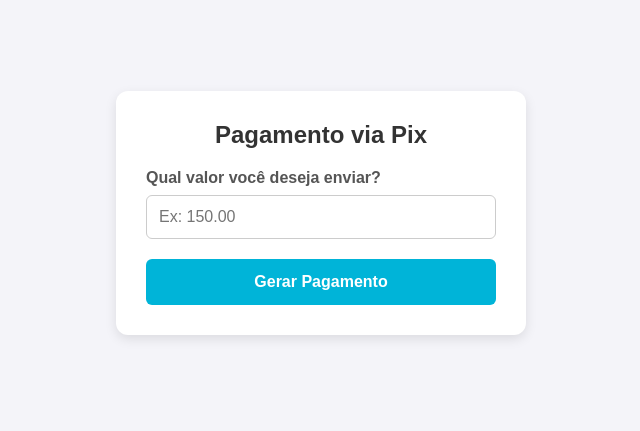
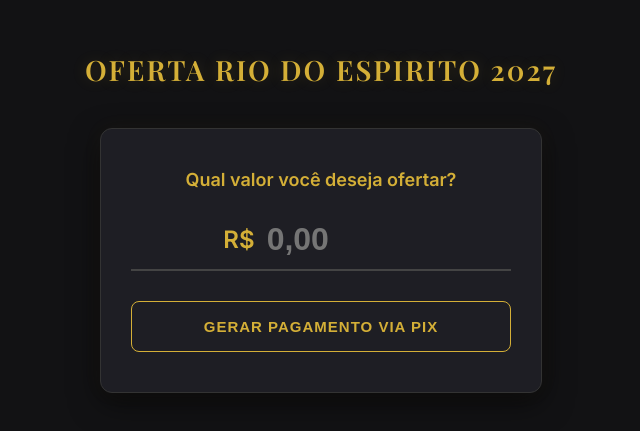
Before and after one commit to LuizPascon/pagamento-pix, a plain HTML site: page index.html in a window 1280 px wide. Shown: the part 187-618 px from the top of the page, without its empty margins (319-959 px from the left). Drawn offline with nearby package versions, Linux system fonts and the light colour scheme.

Commit message:
Update index.html

```diff
--- a/index.html
+++ b/index.html
@@ -3,43 +3,173 @@
 <head>
     <meta charset="UTF-8">
     <meta name="viewport" content="width=device-width, initial-scale=1.0">
-    <title>Pagamento via Pix</title>
+    <title>Oferta Rio do Espirito 2027</title>
+
+    <!-- Fonte elegante para o título -->
+    <link href="https://fonts.googleapis.com/css2?family=Playfair+Display:wght@600&family=Inter:wght@400;600&display=swap" rel="stylesheet">
     <script src="https://cdnjs.cloudflare.com/ajax/libs/qrcodejs/1.0.0/qrcode.min.js"></script>
-    <!-- Aqui o HTML carrega o seu arquivo de configuração -->
     <script src="config.js"></script>
+
     <style>
-        body { font-family: Arial, sans-serif; background-color: #f4f4f9; display: flex; justify-content: center; align-items: center; min-height: 100vh; margin: 0; }
-        .container { background: #fff; padding: 30px; border-radius: 12px; box-shadow: 0 4px 12px rgba(0,0,0,0.1); text-align: center; width: 100%; max-width: 350px; }
-        h2 { margin-top: 0; color: #333; }
-        .input-group { margin: 20px 0; text-align: left; }
-        .input-group label { display: block; margin-bottom: 8px; font-weight: bold; color: #555; }
-        .input-group input { width: 100%; padding: 12px; border: 1px solid #ccc; border-radius: 6px; font-size: 16px; box-sizing: border-box; }
-        button { width: 100%; padding: 14px; background: #00b4d8; color: #fff; border: none; border-radius: 6px; font-size: 16px; font-weight: bold; cursor: pointer; transition: 0.3s; }
-        button:hover { background: #0096c7; }
-        .btn-secundario { background: #e0e0e0; color: #333; margin-top: 10px; }
-        .btn-secundario:hover { background: #ccc; }
+        /* Fundo escuro geral */
+        body {
+            font-family: 'Inter', sans-serif;
+            background-color: #121214;
+            color: #e1e1e6;
+            display: flex;
+            flex-direction: column;
+            justify-content: center;
+            align-items: center;
+            min-height: 100vh;
+            margin: 0;
+            padding: 20px;
+            box-sizing: border-box;
+        }
+
+        /* Título Dourado */
+        .titulo-principal {
+            font-family: 'Playfair Display', serif;
+            color: #d4af37; /* Dourado */
+            text-align: center;
+            font-size: 28px;
+            text-transform: uppercase;
+            letter-spacing: 2px;
+            margin-bottom: 40px;
+            text-shadow: 0 0 15px rgba(212, 175, 55, 0.2);
+        }
+
+        /* Caixa de conteúdo escura com borda sutil */
+        .container {
+            background: #1e1e24;
+            padding: 40px 30px;
+            border-radius: 12px;
+            border: 1px solid #333;
+            box-shadow: 0 10px 30px rgba(0,0,0,0.5), 0 0 20px rgba(212, 175, 55, 0.05);
+            text-align: center;
+            width: 100%;
+            max-width: 380px;
+        }
+
+        h2 {
+            margin-top: 0;
+            color: #d4af37;
+            font-size: 18px;
+            font-weight: 600;
+            margin-bottom: 30px;
+        }
+
+        .input-group { margin: 20px 0 30px; text-align: center; }
+        .input-group label { display: block; margin-bottom: 15px; color: #a8a8b3; font-size: 14px;}
+
+        /* Input de valor com visual premium (Apenas linha embaixo) */
+        .input-wrapper {
+            display: flex;
+            align-items: center;
+            justify-content: center;
+            gap: 10px;
+            border-bottom: 2px solid #444;
+            padding-bottom: 10px;
+            transition: 0.3s;
+        }
+        .input-wrapper:focus-within { border-bottom-color: #d4af37; }
+        .input-wrapper span { color: #d4af37; font-size: 24px; font-weight: bold; }
+
+        .input-group input {
+            width: 150px;
+            background: transparent;
+            border: none;
+            color: #fff;
+            font-size: 32px;
+            font-weight: bold;
+            text-align: left;
+            outline: none;
+        }
+
+        /* Botões Vazados com Borda Dourada */
+        button {
+            width: 100%;
+            padding: 16px;
+            background: transparent;
+            color: #d4af37;
+            border: 1px solid #d4af37;
+            border-radius: 8px;
+            font-size: 15px;
+            font-weight: 600;
+            cursor: pointer;
+            transition: 0.3s;
+            text-transform: uppercase;
+            letter-spacing: 1px;
+        }
+        button:hover {
+            background: rgba(212, 175, 55, 0.1);
+            box-shadow: 0 0 10px rgba(212, 175, 55, 0.2);
+        }
+
+        .btn-secundario {
+            border-color: #444;
+            color: #a8a8b3;
+            margin-top: 15px;
+        }
+        .btn-secundario:hover {
+            background: rgba(255, 255, 255, 0.05);
+            border-color: #666;
+            color: #fff;
+            box-shadow: none;
+        }
+
         #tela-2 { display: none; }
-        #qrcode { margin: 20px auto; display: flex; justify-content: center; }
-        #codigoPixStr { width: 100%; padding: 10px; margin-top: 10px; margin-bottom: 20px; font-size: 12px; color: #666; background: #f9f9f9; border: 1px solid #ddd; border-radius: 6px; box-sizing: border-box; }
+
+        /* Fundo branco no QR Code para garantir leitura da câmera */
+        #qrcode {
+            margin: 0 auto 30px;
+            display: flex;
+            justify-content: center;
+            background: #fff;
+            padding: 15px;
+            border-radius: 10px;
+            width: fit-content;
+        }
+
+        #codigoPixStr {
+            width: 100%;
+            padding: 14px;
+            margin-top: 10px;
+            margin-bottom: 25px;
+            font-size: 13px;
+            color: #888;
+            background: #121214;
+            border: 1px solid #333;
+            border-radius: 8px;
+            box-sizing: border-box;
+            text-align: center;
+        }
     </style>
 </head>
 <body>
 
+<h1 class="titulo-principal">Oferta Rio do Espirito 2027</h1>
+
 <div class="container">
+    <!-- TELA 1: Digitar o Valor -->
     <div id="tela-1">
-        <h2>Pagamento via Pix</h2>
+        <h2>Qual valor você deseja ofertar?</h2>
         <div class="input-group">
-            <label for="valorPix">Qual valor você deseja enviar?</label>
-            <input type="number" id="valorPix" placeholder="Ex: 150.00" step="0.01" min="0.01">
+            <div class="input-wrapper">
+                <span>R$</span>
+                <input type="number" id="valorPix" placeholder="0,00" step="0.01" min="0.01">
+            </div>
         </div>
-        <button onclick="avancarParaQrCode()">Gerar Pagamento</button>
+        <button onclick="avancarParaQrCode()">Gerar Pagamento via Pix</button>
     </div>
 
+    <!-- TELA 2: QR Code e Copia/Cola -->
     <div id="tela-2">
         <h2>Escaneie o código</h2>
         <div id="qrcode"></div>
-        <label style="font-size: 14px; color: #555;">Pix Copia e Cola:</label>
+
+        <label style="font-size: 13px; color: #a8a8b3; display: block; text-align: left; margin-bottom: 8px;">Copia e Cola:</label>
         <input type="text" id="codigoPixStr" readonly>
+
         <button onclick="copiarCodigo()">Copiar Código Pix</button>
         <button class="btn-secundario" onclick="voltar()">Novo Valor</button>
     </div>
@@ -57,8 +187,7 @@
             return;
         }
 
-        // Puxa os dados direto do seu arquivo config.js
-        if (!CONFIG_PIX || CONFIG_PIX.chave === "sua-chave-aqui") {
+        if (typeof CONFIG_PIX === 'undefined' || CONFIG_PIX.chave === "sua-chave-aqui") {
             alert("A chave Pix não foi configurada no arquivo config.js.");
             return;
         }
@@ -68,7 +197,15 @@
 
         const qrcodeContainer = document.getElementById("qrcode");
         qrcodeContainer.innerHTML = "";
-        qrCodeApp = new QRCode(qrcodeContainer, { text: payloadStr, width: 200, height: 200 });
+
+        // QR Code gerado em tamanho ideal
+        qrCodeApp = new QRCode(qrcodeContainer, {
+            text: payloadStr,
+            width: 220,
+            height: 220,
+            colorDark : "#000000",
+            colorLight : "#ffffff"
+        });
 
         document.getElementById('tela-1').style.display = 'none';
         document.getElementById('tela-2').style.display = 'block';
@@ -78,7 +215,7 @@
         const copyText = document.getElementById("codigoPixStr");
         copyText.select();
         copyText.setSelectionRange(0, 99999);
-        navigator.clipboard.writeText(copyText.value).then(() => alert("Código Pix copiado!"));
+        navigator.clipboard.writeText(copyText.value).then(() => alert("Código Pix copiado com sucesso!"));
     }
 
     function voltar() {
```
